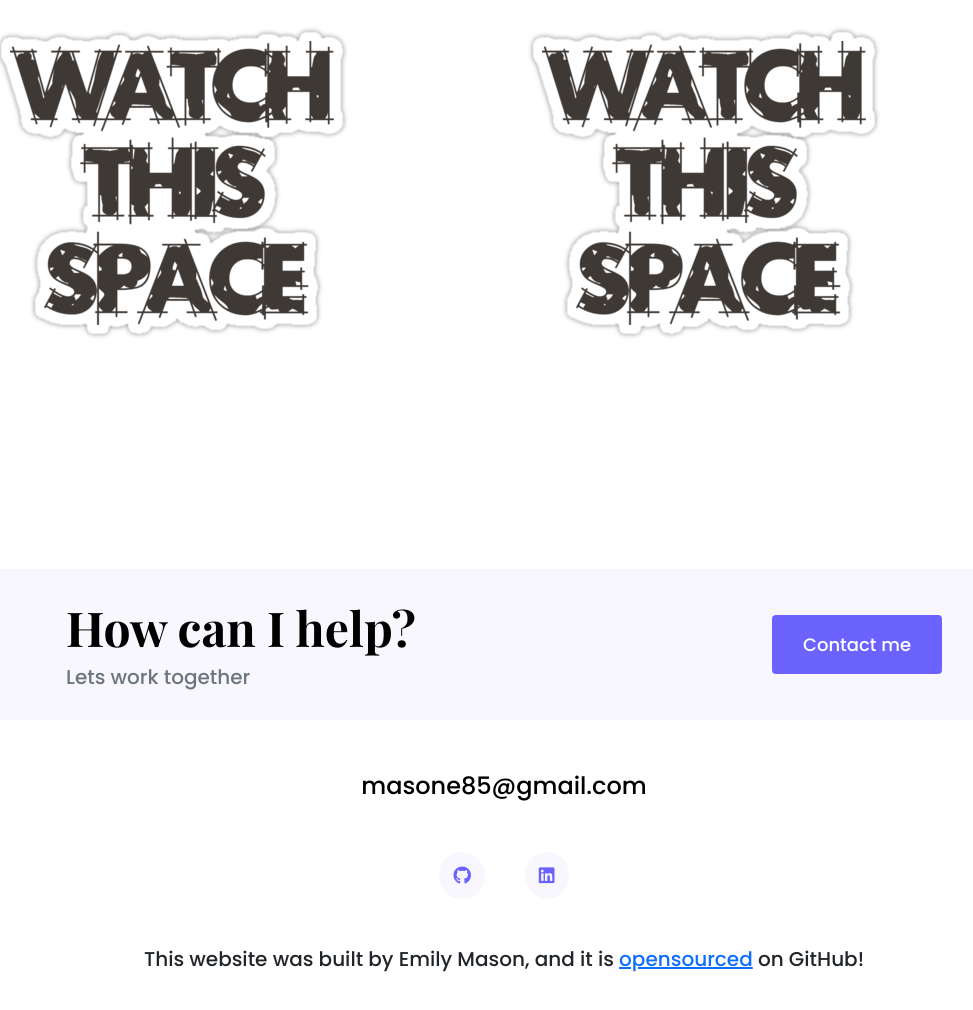
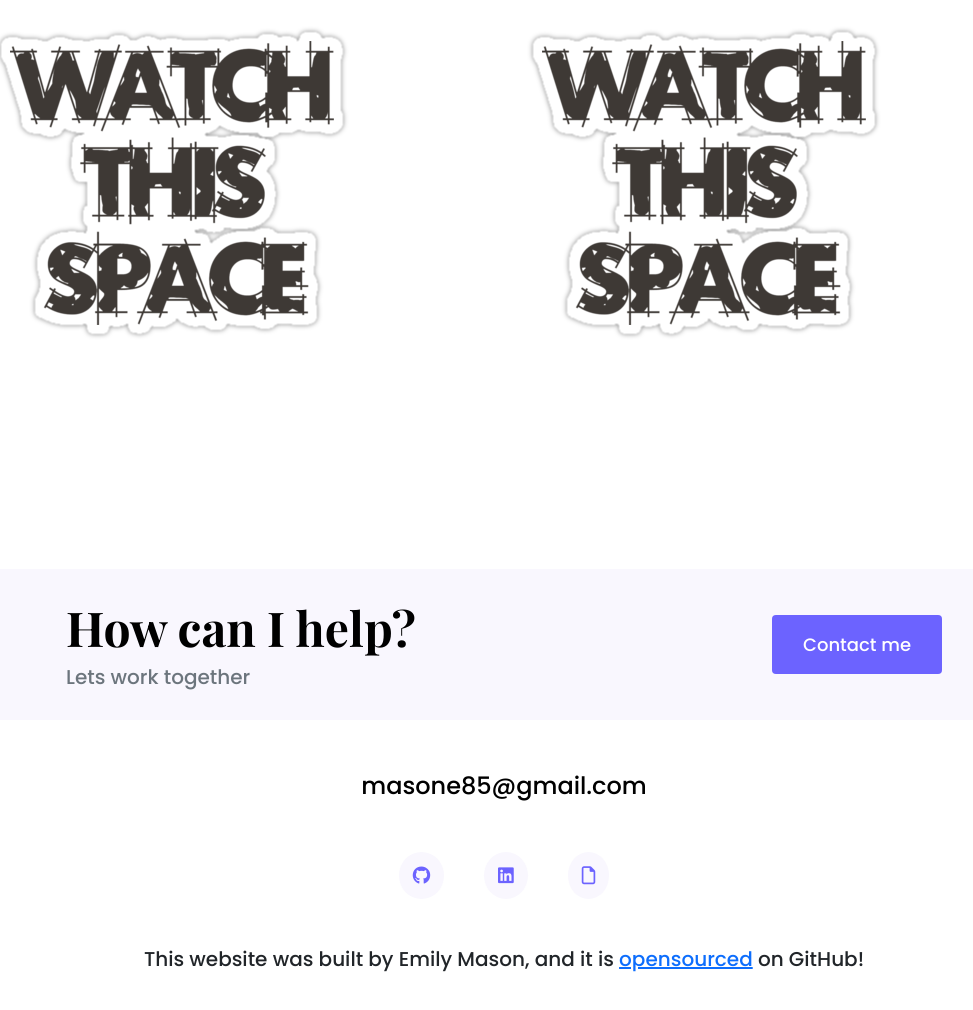
Before and after one commit to masone85/portfolio-project, a plain HTML site: page work.html in a window 1280 px wide. Shown: the part 713-1723 px from the top of the page, without its empty margins (136-1109 px from the left). Drawn offline with nearby package versions, Linux system fonts and the light colour scheme.

Commit message:
add PDF CV link

```diff
--- a/work.html
+++ b/work.html
@@ -32,11 +32,7 @@
   <body>
     <div class="container">
       <nav class="d-flex justify-content-between">
-        <img
-          src="images/logo-temp.jpg"
-          class="logo d-none d-md-block"
-          alt=""
-        />
+        <img src="images/logo-temp.jpg" class="logo d-none d-md-block" alt="" />
         <img
           src="images/logo-square.png"
           class="logo d-block d-md-none"
@@ -79,9 +75,7 @@
               alt=""
             />
             <h3 class="text-center m-0"></h3>
-            <p class="text-center text-muted">
-
-            </p>
+            <p class="text-center text-muted"></p>
           </div>
           <div class="col-md-6 mb-4">
             <img
@@ -90,9 +84,7 @@
               alt=""
             />
             <h3 class="text-center m-0"></h3>
-            <p class="text-center text-muted">
-
-            </p>
+            <p class="text-center text-muted"></p>
           </div>
           <div class="col-md-6 mb-4">
             <img
@@ -101,8 +93,7 @@
               alt=""
             />
             <h3 class="text-center m-0"></h3>
-            <p class="text-center text-muted">
-
+            <p class="text-center text-muted"></p>
           </div>
         </div>
       </div>
@@ -146,6 +137,13 @@
         >
           <i class="fab fa-linkedin"></i>
         </a>
+        <a
+          href="https://docs.google.com/document/d/1tPpJN7JmiEXCSHtCj2HGRi9jGZ_a9b3ZcQ5MJx32bIM/edit?usp=sharing"
+          target="_blank"
+          title="LinkedIn icon"
+        >
+          <i class="fa-regular fa-file"></i>
+        </a>
       </div>
       <p class="text-center mt-4">
         This website was built by Emily Mason, and it is
```
Also changed, not shown: about.html (+7 -0 lines), contact.html (+7 -0 lines), index.html (+7 -0 lines).
